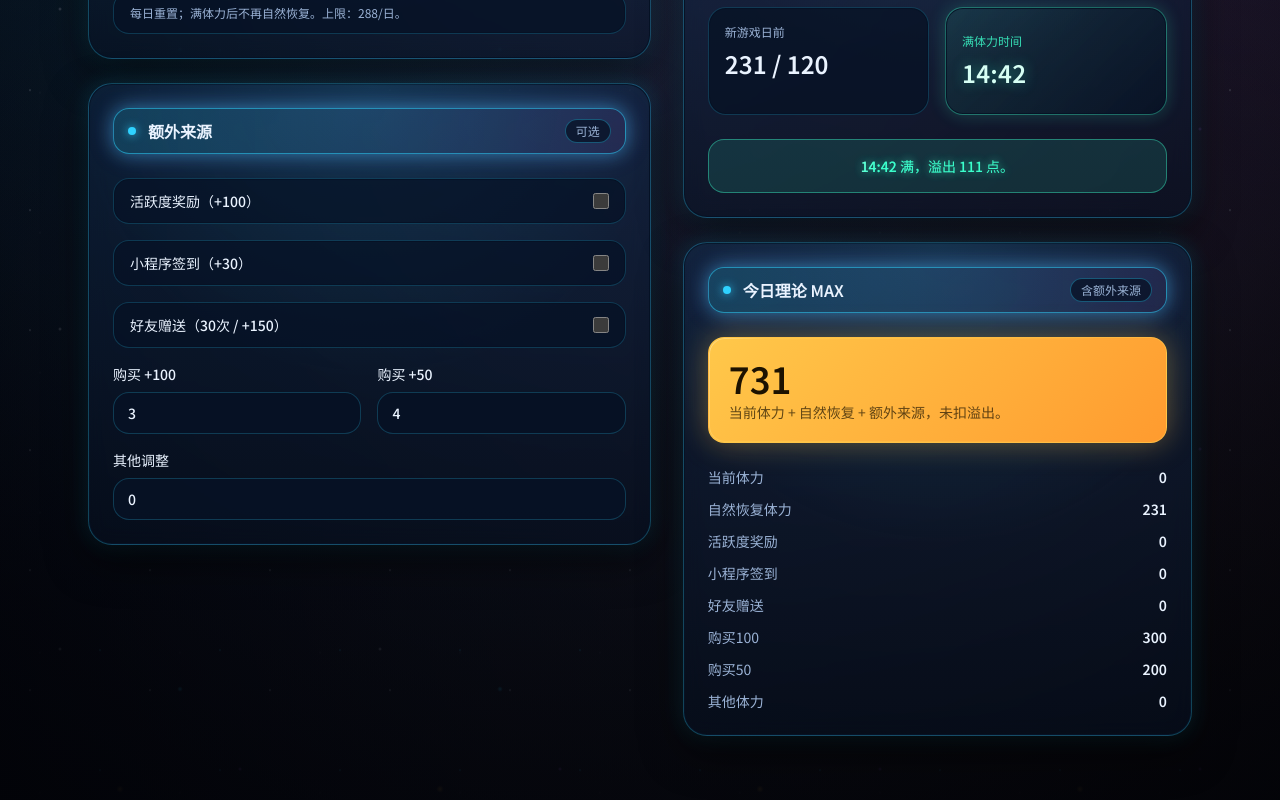
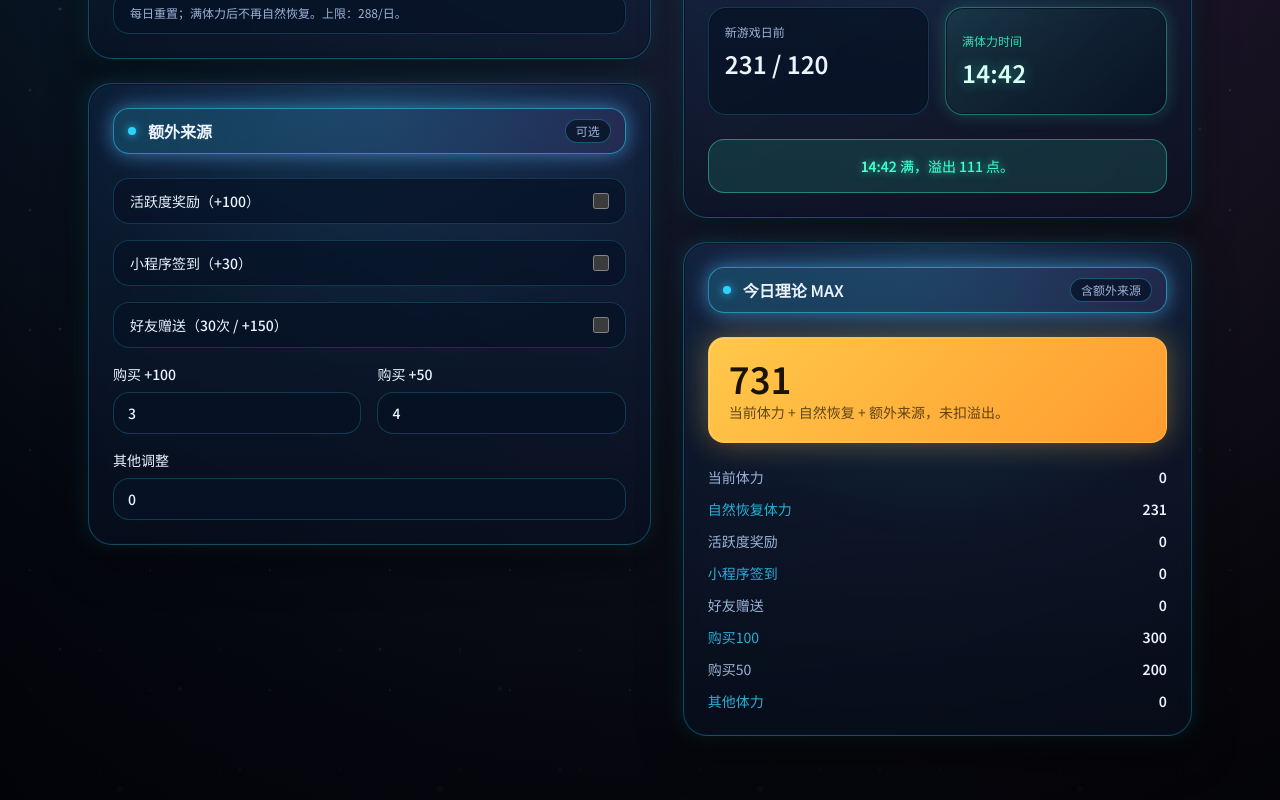
Before and after one commit to GinWU05/thunder-fighter-helper, a Next.js app: page / in a window 1280 px wide. Shown: the part 452-1252 px from the top of the page. Built offline with nearby package versions, Linux system fonts and the light colour scheme.

Commit message:
style: tint alternating stamina labels

```diff
--- a/src/app/page.tsx
+++ b/src/app/page.tsx
@@ -471,6 +471,8 @@ export default function Home() {
     "panel p-6 motion-safe:animate-[fade-up_0.7s_ease-out]";
   const inputBase =
     "input-field mt-2 w-full text-base sm:text-sm font-medium text-foreground";
+  const breakdownRowBase = "flex items-center justify-between";
+  const breakdownLabelEven = "text-[rgba(47,210,255,0.82)]";
 
   const animatedHours = useCountUp(
     hoursLeft,
@@ -806,36 +808,36 @@ export default function Home() {
                 </p>
               </div>
               <div className="mt-6 space-y-3 text-sm text-foreground">
-                <div className="flex items-center justify-between">
+                <div className={breakdownRowBase}>
                   <span className="text-muted">当前体力</span>
                   <span className="font-semibold">{animatedCurrent}</span>
                 </div>
-                <div className="flex items-center justify-between">
-                  <span className="text-muted">自然恢复体力</span>
+                <div className={breakdownRowBase}>
+                  <span className={breakdownLabelEven}>自然恢复体力</span>
                   <span className="font-semibold">{animatedRecovery}</span>
                 </div>
-                <div className="flex items-center justify-between">
+                <div className={breakdownRowBase}>
                   <span className="text-muted">活跃度奖励</span>
                   <span className="font-semibold">{animatedActivity}</span>
                 </div>
-                <div className="flex items-center justify-between">
-                  <span className="text-muted">小程序签到</span>
+                <div className={breakdownRowBase}>
+                  <span className={breakdownLabelEven}>小程序签到</span>
                   <span className="font-semibold">{animatedMiniProgram}</span>
                 </div>
-                <div className="flex items-center justify-between">
+                <div className={breakdownRowBase}>
                   <span className="text-muted">好友赠送</span>
                   <span className="font-semibold">{animatedFriendGift}</span>
                 </div>
-                <div className="flex items-center justify-between">
-                  <span className="text-muted">购买100</span>
+                <div className={breakdownRowBase}>
+                  <span className={breakdownLabelEven}>购买100</span>
                   <span className="font-semibold">{animatedBuy100}</span>
                 </div>
-                <div className="flex items-center justify-between">
+                <div className={breakdownRowBase}>
                   <span className="text-muted">购买50</span>
                   <span className="font-semibold">{animatedBuy50}</span>
                 </div>
-                <div className="flex items-center justify-between">
-                  <span className="text-muted">其他体力</span>
+                <div className={breakdownRowBase}>
+                  <span className={breakdownLabelEven}>其他体力</span>
                   <span className="font-semibold">{animatedOther}</span>
                 </div>
               </div>
```
